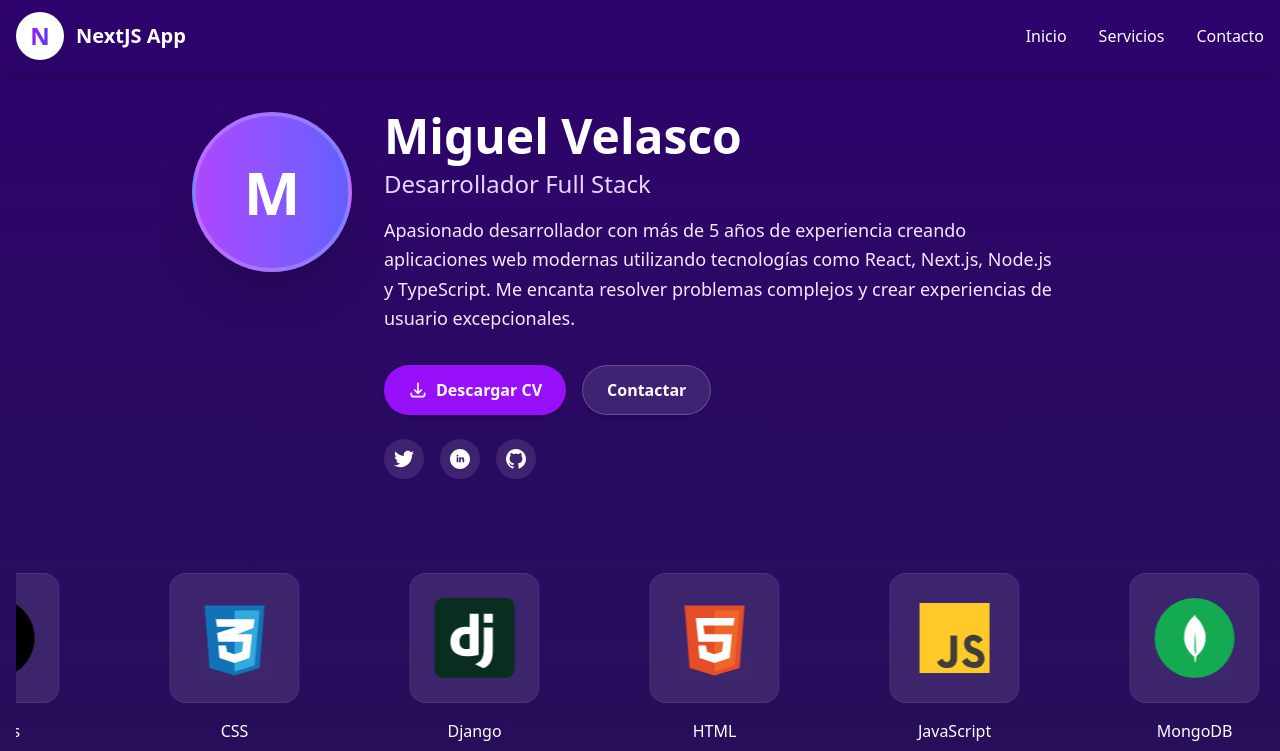
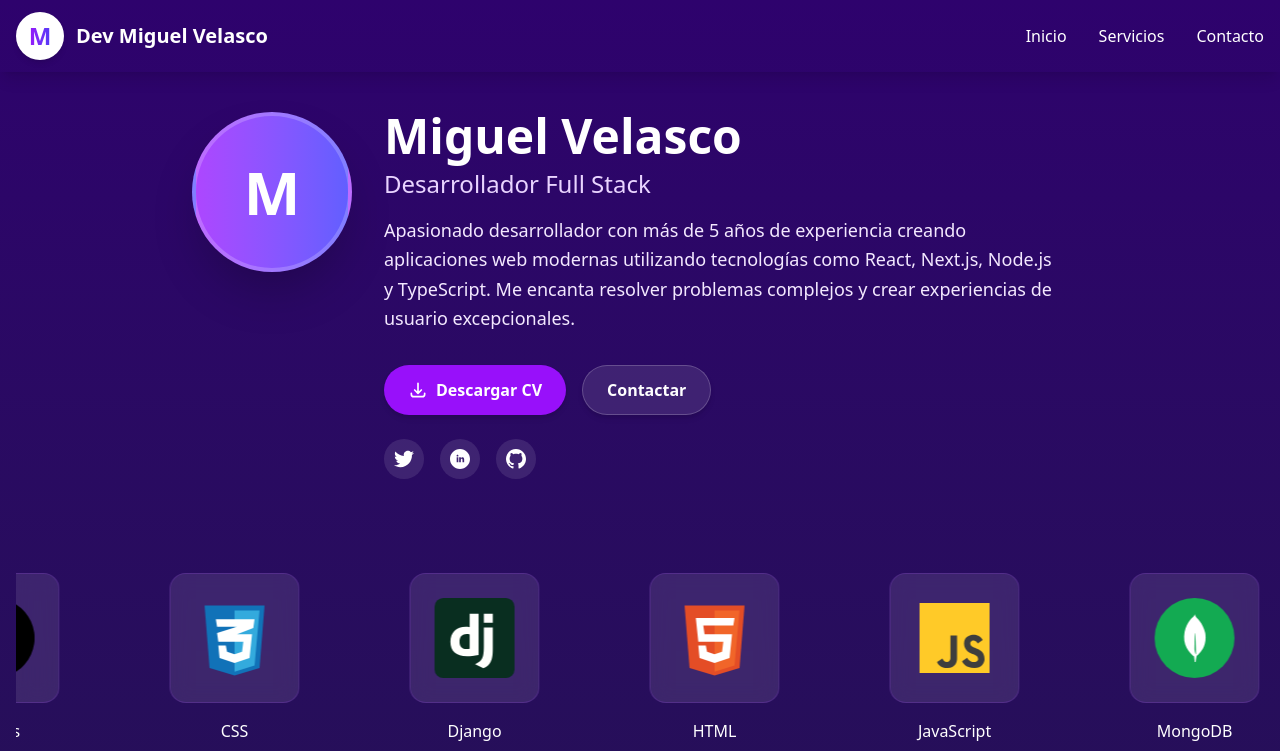
Before and after one commit to Velasco36/porfolioMiguelVelasco, a Next.js app: page / in a window 1280 px wide. Shown: the top 751 px of the page. Built offline with nearby package versions, Linux system fonts and the light colour scheme.

Commit message:
update title

```diff
--- a/src/app/headers/Headers.tsx
+++ b/src/app/headers/Headers.tsx
@@ -14,10 +14,10 @@ const Header = () => {
           <Link href="/" className="flex items-center space-x-3">
             <div className="w-12 h-12 bg-white rounded-full flex items-center justify-center shadow-md">
               <span className="text-2xl font-bold bg-gradient-to-r from-purple-600 to-indigo-600 bg-clip-text text-transparent">
-                N
+                M
               </span>
             </div>
-            <span className="text-xl font-bold text-white">NextJS App</span>
+            <span className="text-xl font-bold text-white">Dev Miguel Velasco</span>
           </Link>
 
           {/* Navegación Desktop */}
```
